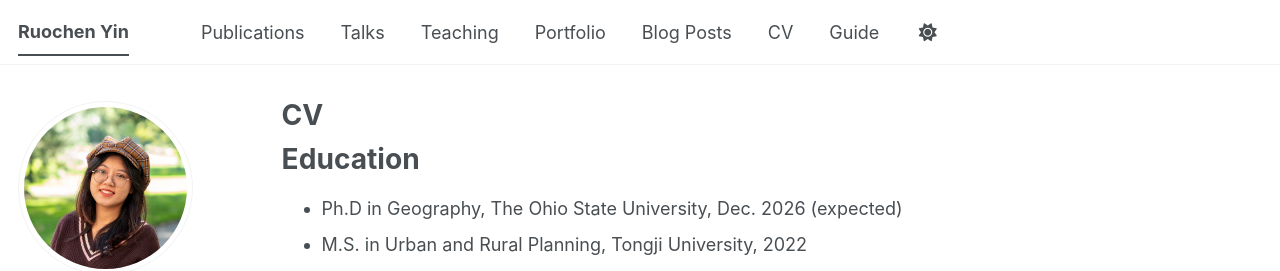
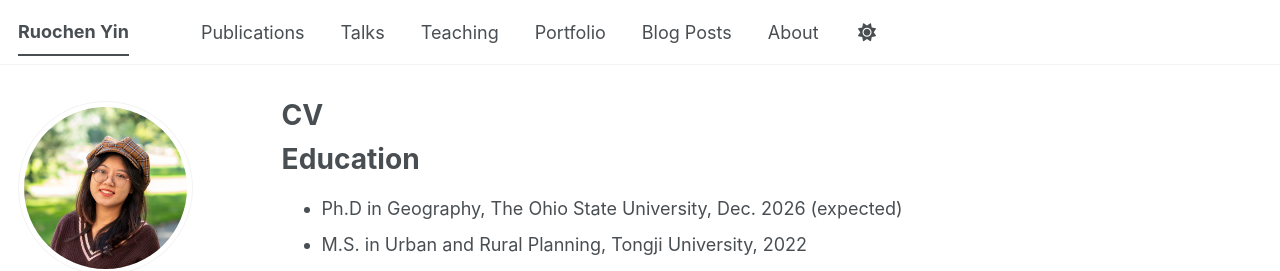
Before and after one commit to yrc001/yrc001.github.io, a Jekyll site: the page built from _pages/cv.md, in a window 1280 px wide. Shown: the top 271 px of the page. Built offline with Jekyll 4.4.1, drawn with Linux system fonts in a browser that asks for light colours; a style sheet for code colours, icons or effects is not loaded.

Commit message:
Update navigation.yml

```diff
--- a/_data/navigation.yml
+++ b/_data/navigation.yml
@@ -23,11 +23,8 @@ main:
   - title: "Blog Posts"
     url: /year-archive/
 
-  - title: "CV"
-    url: /cv/
+  - title: "About"
+    url: /
 
   # - title: "CV"
   #   url: /cv-json/
-
-  - title: "Guide"
-    url: /markdown/
```
